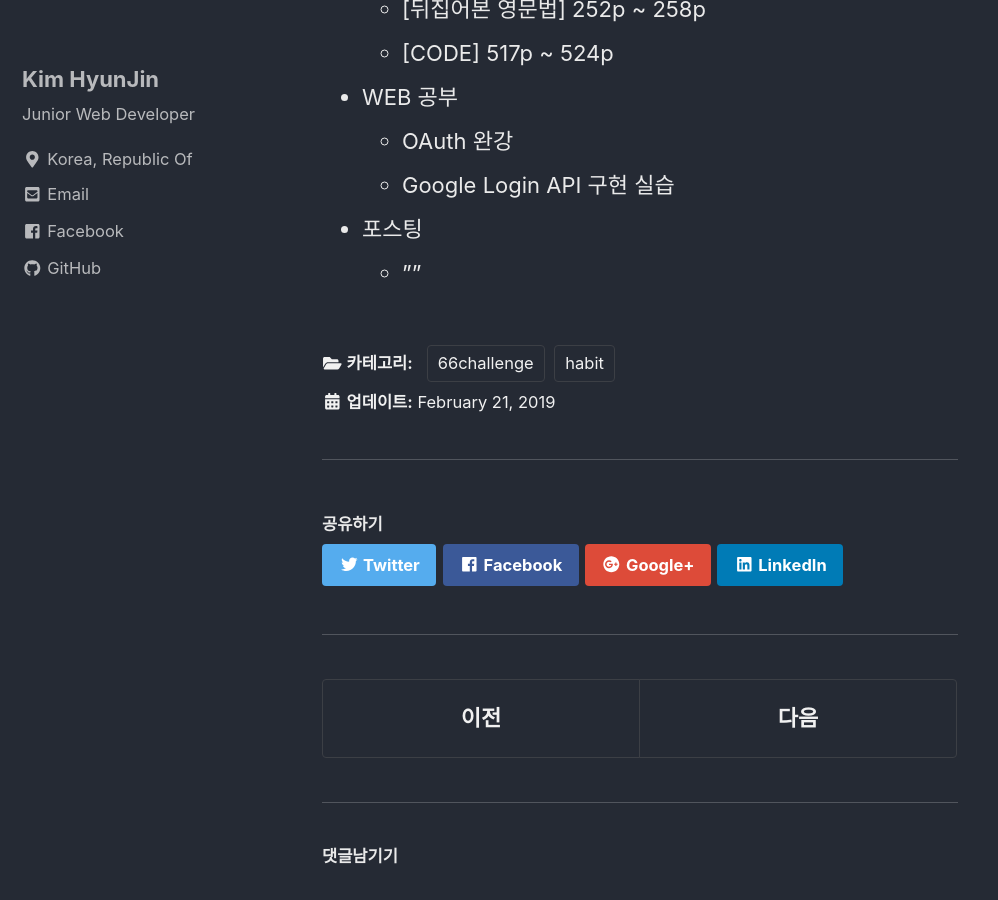
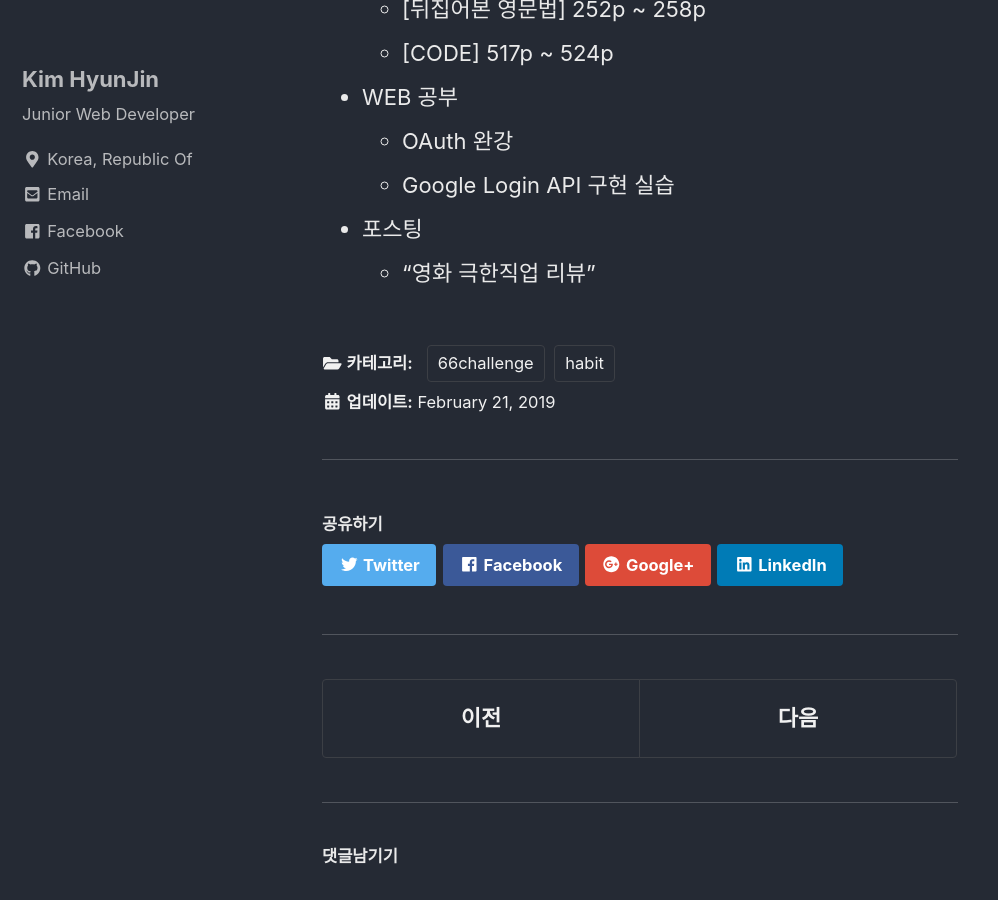
Before and after one commit to DeveloperKHJ/DeveloperKHJ.github.io, a Jekyll site: the page built from _posts/2019-02-15-66challenge.md, in a window 1280 px wide and 900 px high, scrolled down 5563 px. Shown: the whole window, without its empty margins (0-998 px from the left). Built offline with Jekyll 4.4.1, drawn with Linux system fonts in a browser that asks for light colours; cached includes are drawn as plain includes; nearby versions of some CDN libraries; comment, search, counter and statistics services are not loaded.

Commit message:
post update

```diff
--- a/_posts/2019-02-15-66challenge.md
+++ b/_posts/2019-02-15-66challenge.md
@@ -168,4 +168,4 @@ comments: true
 
 
   - 포스팅
-    - ""
+    - "영화 극한직업 리뷰"
```
